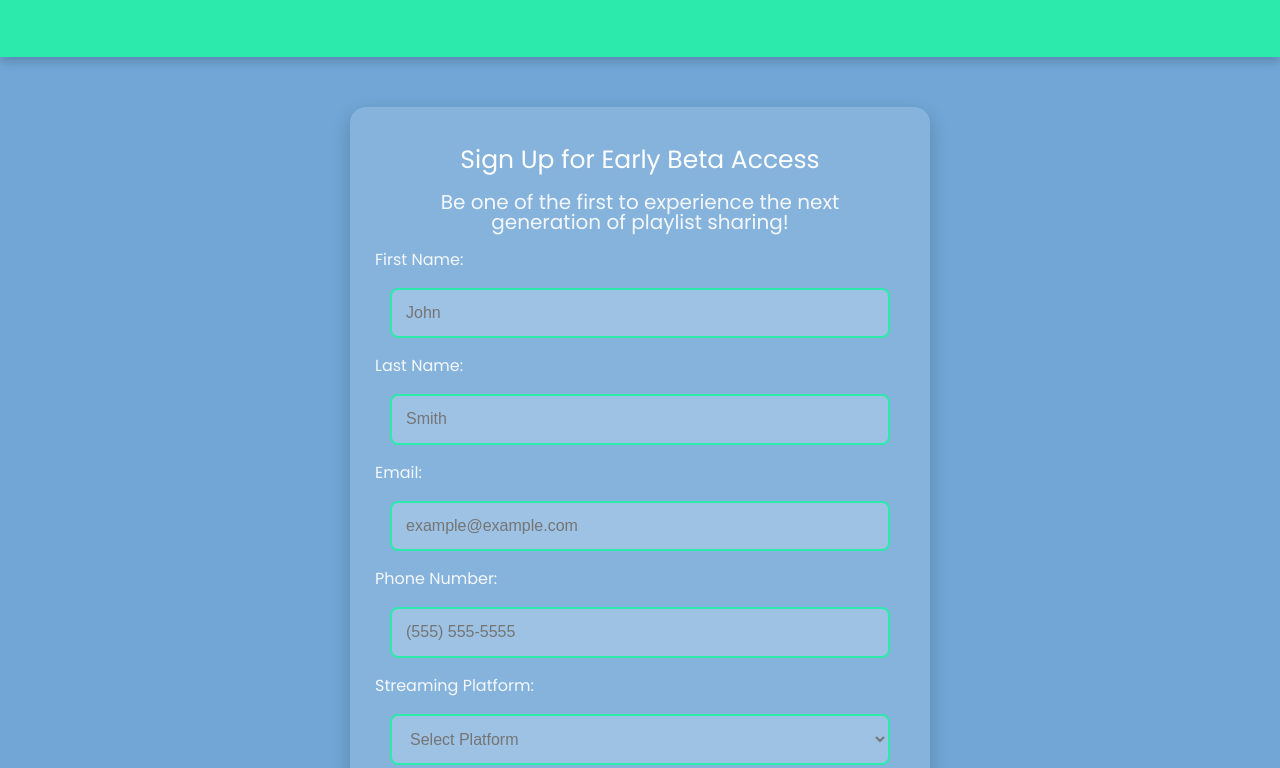
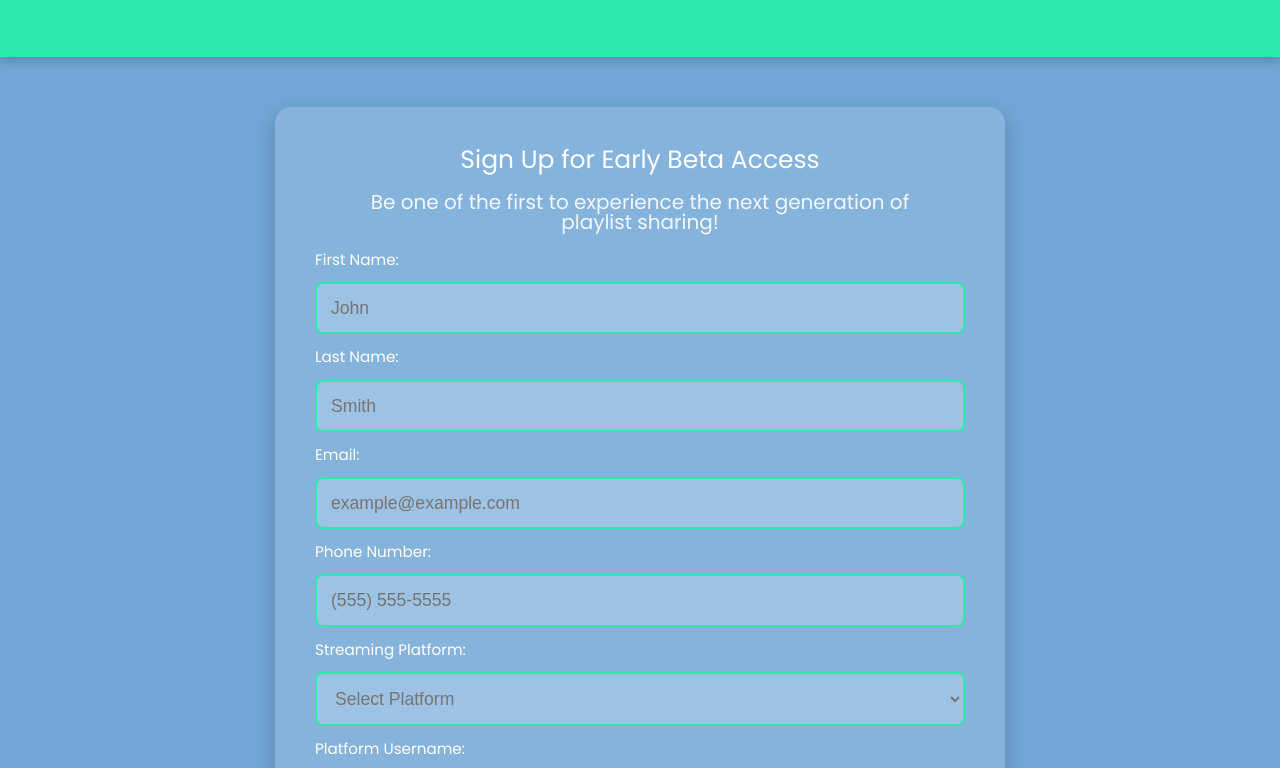
Before and after one commit to jmaners-ITMD362/Project-1, a plain HTML site: page index.html in a window 1280 px wide. Shown: the part 163-931 px from the top of the page. Drawn offline with Linux system fonts and the light colour scheme.

Commit message:
Added professors changes

```diff
--- a/css/style.css
+++ b/css/style.css
@@ -1,7 +1,7 @@
-@import url('https://fonts.googleapis.com/css2?family=Poppins:wght@300;400;600&display=swap');
+@import url("https://fonts.googleapis.com/css2?family=Poppins:wght@300;400;600&display=swap");
 
 body {
-    font-family: 'Poppins', sans-serif;
+  font-family: "Poppins", Arial, sans-serif;
   background: #71a6d6;
   color: #2ceaac;
   text-align: center;
@@ -36,12 +36,12 @@ p {
   box-shadow: 0px 8px 20px rgba(0, 0, 0, 0.2);
 }
 
-.signup-section h2{
+.signup-section h2 {
   color: #ffffff;
   font-size: 25px;
 }
 
-.signup-section p{
+.signup-section p {
   color: #ffffff;
   font-size: 20px;
 }
@@ -49,27 +49,26 @@ p {
 form {
   display: flex;
   flex-direction: column;
-    gap: 20px;
-    align-items: center;
+  gap: 15px;
   width: 100%;
+  align-items: flex-start;
+}
+
+form button {
+  align-self: center;
 }
 
 label {
   font-weight: 500;
-    text-align: left;
-    display: block;
   font-size: 1rem;
-    opacity: 0.9;
   color: #ffffff;
   width: 100%;
-    max-width: 400px;
-    margin: 0;
-    padding-right: 130px
+  text-align: left;
 }
 
-input, select {
+input,
+select {
   width: 100%;
-    max-width: 1000px;
   padding: 14px;
   border: 2px solid #2ceaac;
   background: rgba(255, 255, 255, 0.2);
@@ -77,12 +76,11 @@ input, select {
   border-radius: 8px;
   font-size: 1rem;
   transition: border 0.3s ease;
-    text-align: left;
-    display: block;
   box-sizing: border-box;
 }
 
-input:focus, select:focus {
+input:focus,
+select:focus {
   border-color: #ffffff;
   outline: none;
 }
@@ -103,40 +101,38 @@ button:hover {
   background: #26c598;
 }
 
-@media (max-width: 400px) {
+@media (min-width: 400px) {
   h1 {
-        font-size: 2rem;
+    font-size: 2.5rem;
   }
-
-    p {
+  .signup-section {
+    max-width: 90%;
+  }
+  input,
+  select,
+  button {
     font-size: 1rem;
   }
-
-    .signup-section {
-        max-width: 90%;
-        padding: 20px;
-    }
-
-    input, select, button {
-        font-size: 0.9rem;
-        padding: 10px;
-    }
-
-    button {
-        font-size: 1rem;
-        padding: 12px;
-        width: 100%;
-    }
-
   label {
-        font-size: 0.9rem;
+    font-size: 0.95rem;
     padding-right: 0;
   }
 }
 
 @media (min-width: 768px) {
+  h1 {
+    font-size: 3rem;
+  }
+  p {
+    font-size: 1.3rem;
+  }
   .signup-section {
     max-width: 550px;
+  }
+  input,
+  select,
+  button {
+    font-size: 1.1rem;
   }
 }
 
@@ -148,6 +144,6 @@ button:hover {
     font-size: 1.5rem;
   }
   .signup-section {
-        max-width: 500px;
+    max-width: 650px;
   }
 }
--- a/index.html
+++ b/index.html
@@ -1,37 +1,60 @@
 <!DOCTYPE html>
 <html lang="en">
   <head>
-    <meta charset="UTF-8">
-    <meta name="viewport" content="width=device-width, initial-scale=1.0">
+    <meta charset="utf-8" />
+    <meta name="viewport" content="width=device-width, initial-scale=1.0" />
     <title>Collaborative Playlist Beta Sign-Up</title>
-    <link rel="stylesheet" href="css/meyers_and_normalize-form_reset.css">
-    <link rel="stylesheet" href="css/style.css">
+    <link rel="stylesheet" href="css/meyers_and_normalize-form_reset.css" />
+    <link rel="stylesheet" href="css/style.css" />
     <script src="js/script.js" async></script>
   </head>
   <body>
     <header>
       <h1>Join the Future of Collaborative Playlists</h1>
-        <p>Create and share playlists with friends in real time around the world.</p>
+      <p>
+        Create and share playlists with friends in real time around the world.
+      </p>
     </header>
-
     <main>
       <section class="signup-section">
         <h2>Sign Up for Early Beta Access</h2>
-            <p>Be one of the first to experience the next generation of playlist sharing!</p>
-
-            <form id="signup-form">
+        <p>
+          Be one of the first to experience the next generation of playlist
+          sharing!
+        </p>
+        <form id="signup-form" method="get" action="#null" autocomplete="on">
           <label for="firstname">First Name:</label>
-                <input type="text" id="firstname" name="firstname" placeholder="John" required>
-
+          <input
+            type="text"
+            id="firstname"
+            name="firstname"
+            placeholder="John"
+            required
+          />
           <label for="lastname">Last Name:</label>
-                <input type="text" id="lastname" name="lastname" placeholder="Smith" required>
-
+          <input
+            type="text"
+            id="lastname"
+            name="lastname"
+            placeholder="Smith"
+            required
+          />
           <label for="email">Email:</label>
-                <input type="email" id="email" name="email" placeholder="example@example.com" required>
-
+          <input
+            type="email"
+            id="email"
+            name="email"
+            placeholder="example@example.com"
+            required
+          />
           <label for="phone">Phone Number:</label>
-                <input type="tel" id="phone" name="phone" placeholder="(555) 555-5555" required>
-
+          <input
+            type="tel"
+            id="phone"
+            name="phone"
+            placeholder="(555) 555-5555"
+            required
+          />
           <label for="streaming-app">Streaming Platform:</label>
           <select id="streaming-app" name="streaming-app" required>
             <option value="">Select Platform</option>
@@ -40,12 +63,15 @@
             <option value="soundcloud">SoundCloud</option>
             <option value="youtube">Youtube Music</option>
             <option value="amazon">Amazon Music</option>
-
           </select>
-
           <label for="username" id="username-label">Platform Username:</label>
-                <input type="text" id="username" name="username" placeholder="JohnSmith" required>
-
+          <input
+            type="text"
+            id="username"
+            name="username"
+            placeholder="JohnSmith"
+            required
+          />
           <label for="music-genre">Favorite Music Genre:</label>
           <select id="music-genre" name="music-genre" required>
             <option value="">Select Genre</option>
@@ -64,7 +90,6 @@
             <option value="kpop">K-Pop</option>
             <option value="metal">Metal</option>
           </select>
-
           <button type="submit">Sign Up</button>
         </form>
       </section>
```
Also changed, not shown: js/script.js (indentation only). Lines whose indentation alone changed are shown as unchanged.
